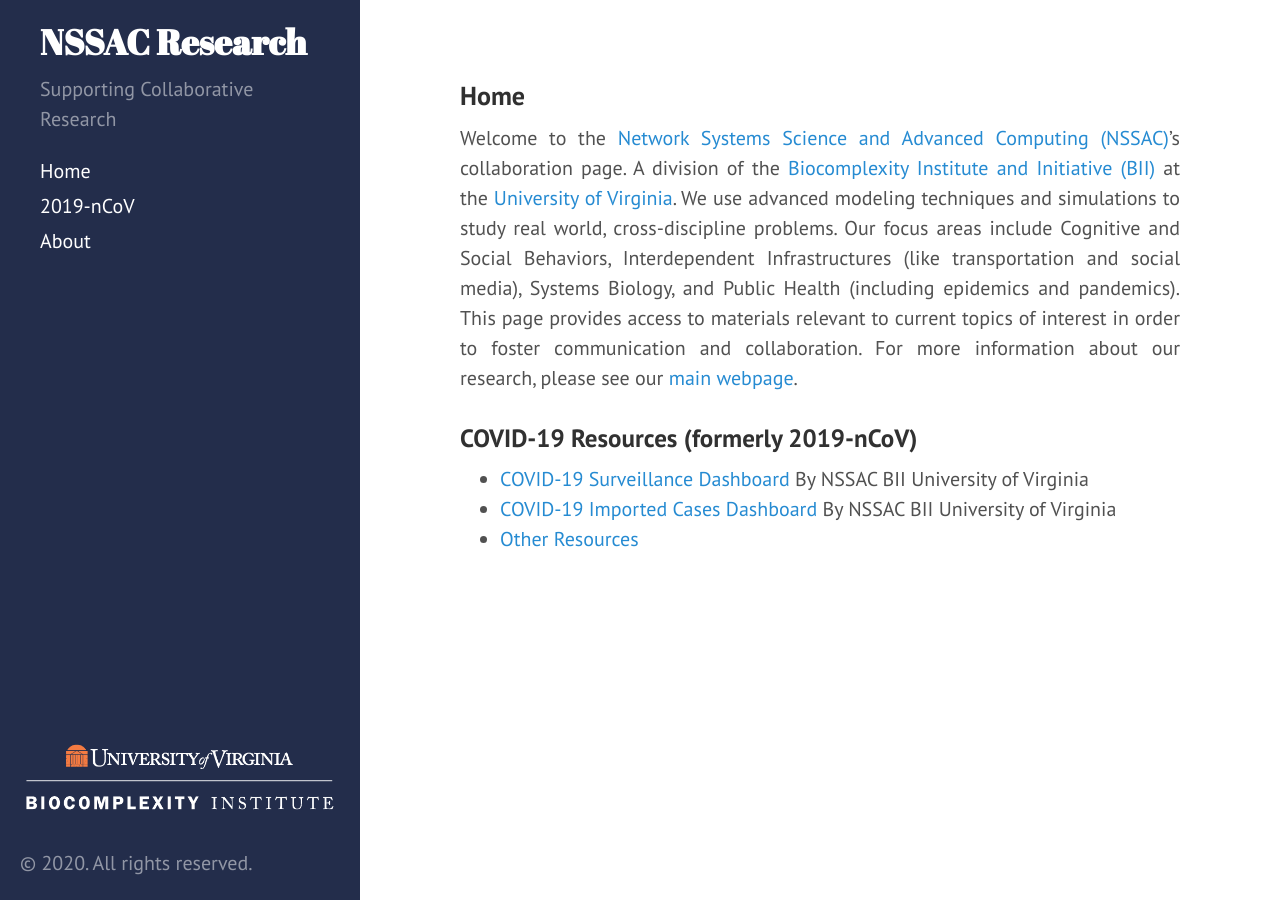
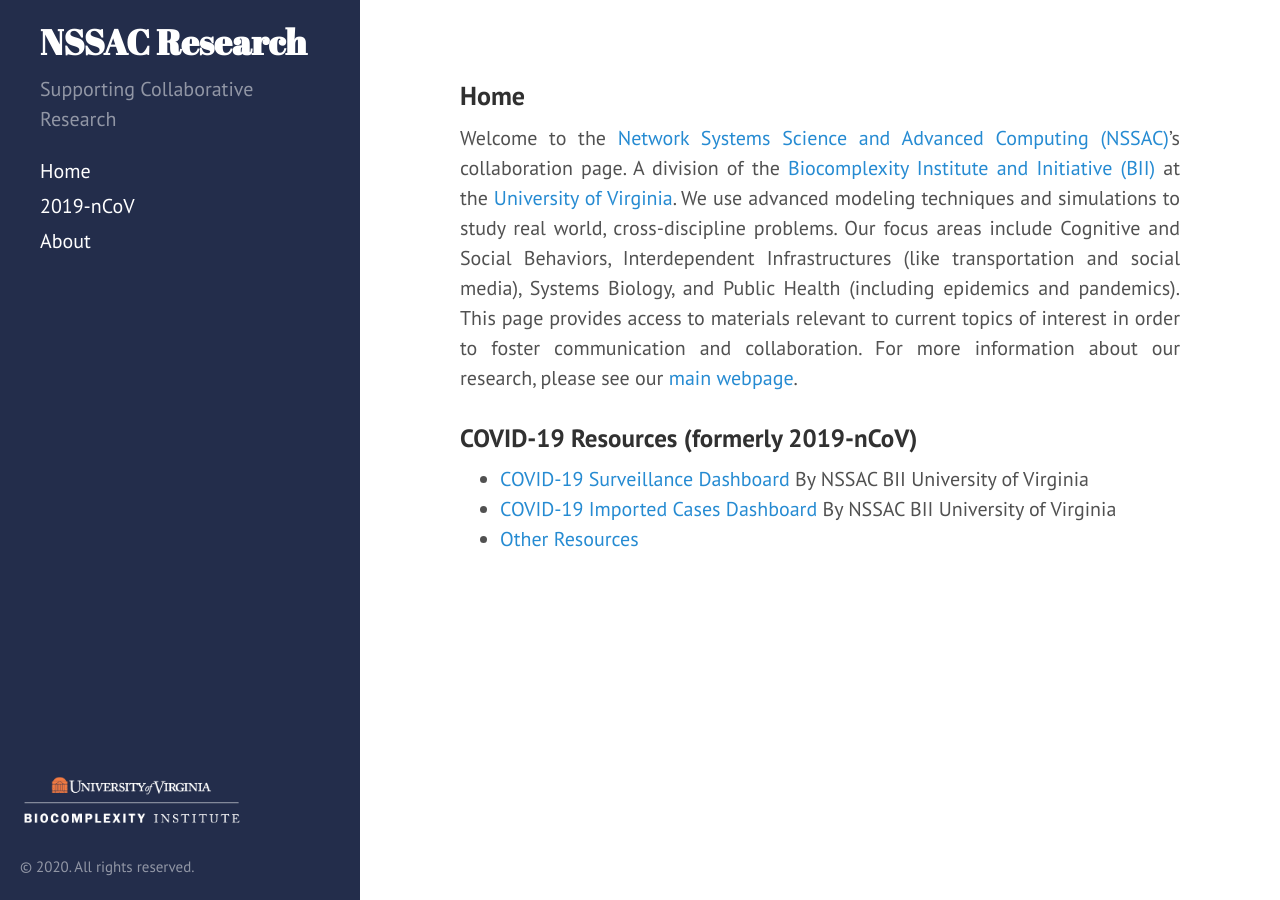
Before and after one commit to mehta-gaurav/mehta-gaurav.github.io, a Jekyll site: the page built from index.md, in a window 1280 px wide. Built offline with Jekyll 4.4.1, drawn with Linux system fonts in a browser that asks for light colours.

Commit message:
Update sidebar.html

```diff
--- a/_includes/sidebar.html
+++ b/_includes/sidebar.html
@@ -16,8 +16,8 @@
     </nav>
 
     <div class="sidebar-sticky">
-      <a href="https://biocomplexity.virginia.edu" target="_blank" style="width: 70%"><img src="images/bii_logo_v5-01.png"></a>
-      <p >&copy; {{ site.time | date: '%Y' }}. All rights reserved.</p>
+      <a href="https://biocomplexity.virginia.edu" target="_blank"><img src="images/bii_logo_v5-01.png" style="width: 70%"></a>
+      <p style="font-size: 15px;">&copy; {{ site.time | date: '%Y' }}. All rights reserved.</p>
   </div>
    </div>
 </div>
```
